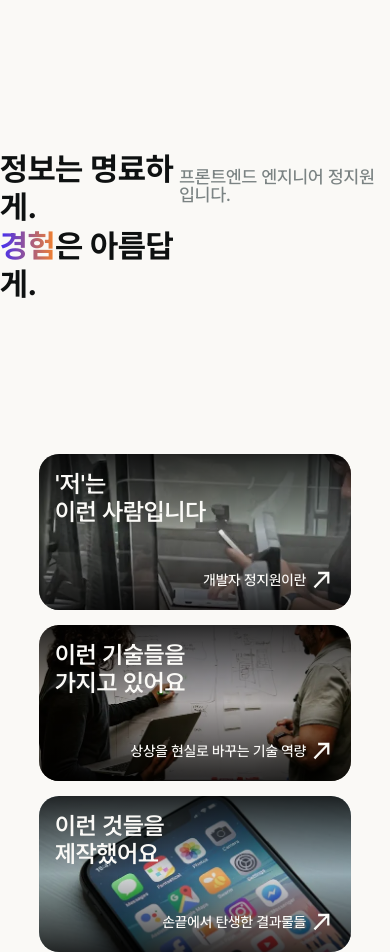
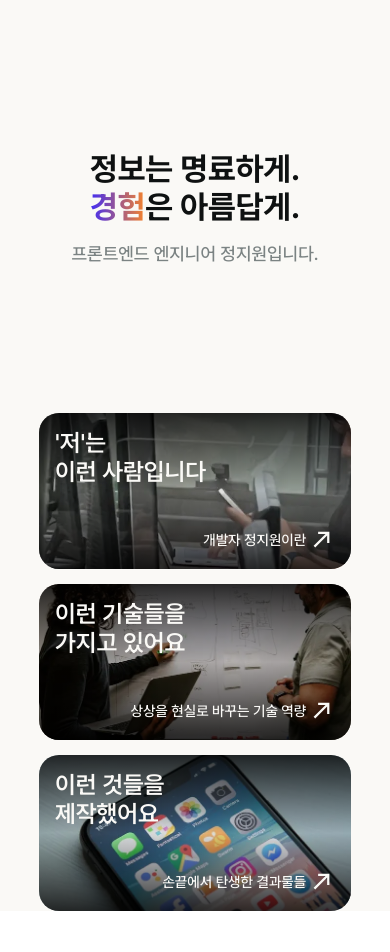
Before and after one commit to jiwonsudo/JW-Web, a React (Vite) app in the folder jw-web/: page / in a window 390 px wide. After the commit the page ends 911 px from the top, so only its background shows below. Built offline with nearby package versions, Linux system fonts and the light colour scheme.

Commit message:
Fix(Design): 모바일에서 Hero Title&Sub flex 가로로 되는 점 수정(세로로 정상화)

```diff
--- a/jw-web/src/pages/Main/ui/Hero.jsx
+++ b/jw-web/src/pages/Main/ui/Hero.jsx
@@ -7,13 +7,13 @@ import { media } from '../../../shared/styles/mediaQuery';
 import { moveUpToAppear } from "./moveUpToAppear";
 
 const Container = styled.div`
-  /* width: 100%; */
   padding: 150px 0 150px 50px;
 
   ${media.mobile`
     padding: 150px 0 150px 0;
     display: flex;
-    justify-content: center;
+    flex-direction: column;
+    align-items: center;
   `}
 `;
 
```
